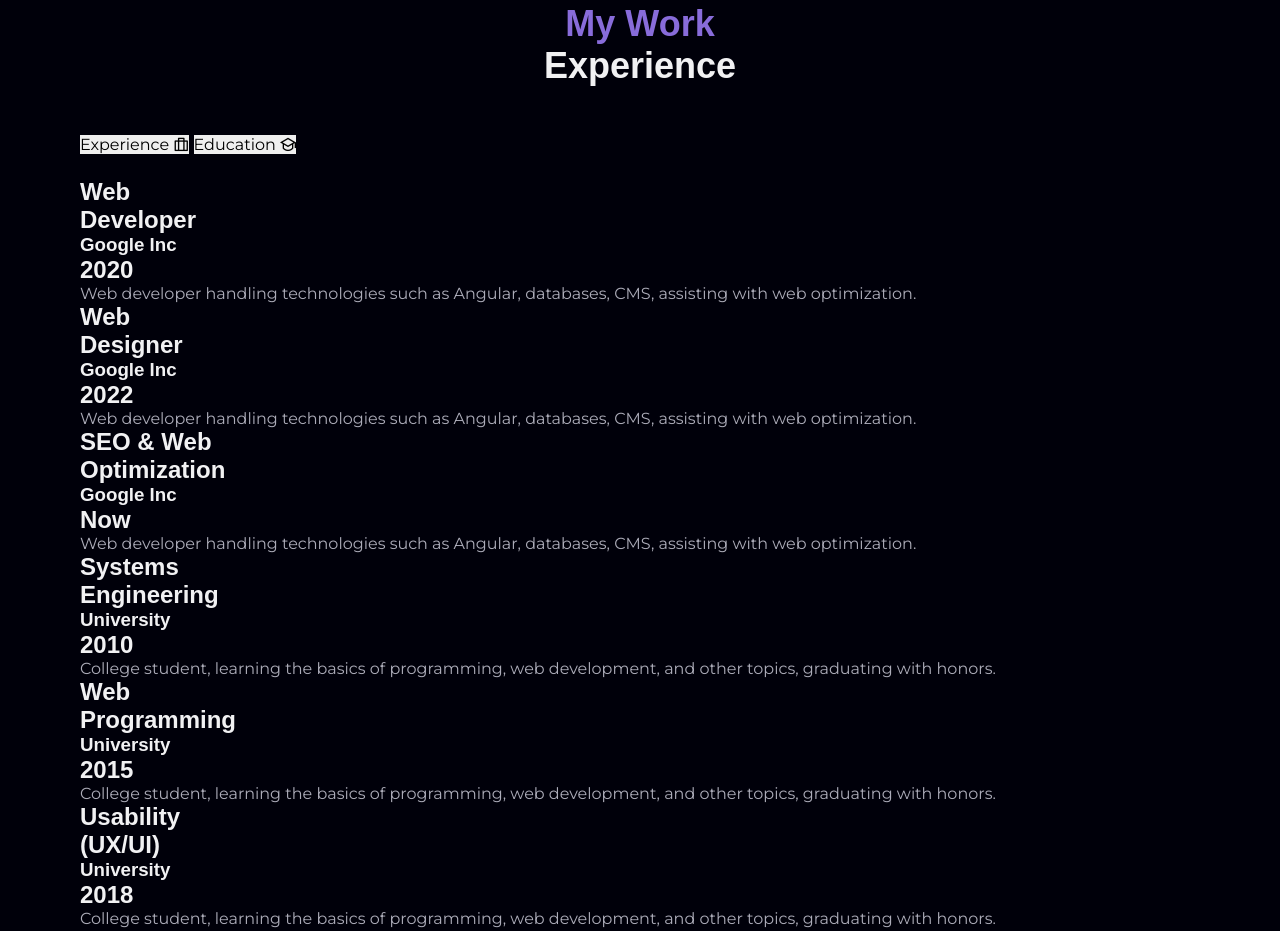
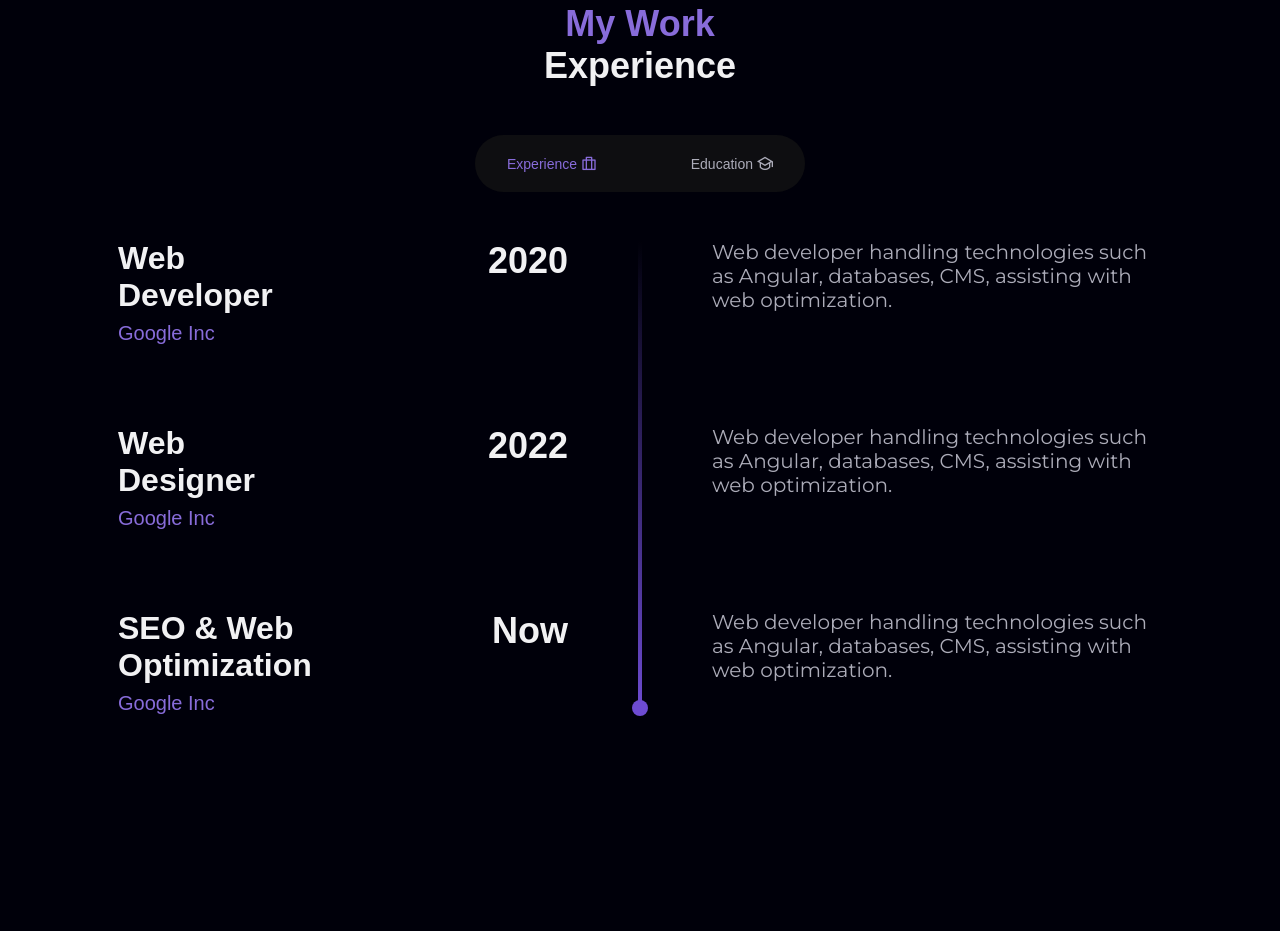
Before and after one commit to Hard1stf/Responsive-Portfolio, a plain HTML site: page index.html in a window 1280 px wide. Shown: the part 1512-2443 px from the top of the page. Drawn offline with nearby package versions, Linux system fonts and the light colour scheme; a web font is replaced by a local one.

Commit message:
code: style work and education section and make it responsive.

```diff
--- a/assets/css/style.css
+++ b/assets/css/style.css
@@ -169,12 +169,12 @@ img {
 }
 
 /* Blob */
-.blob{
+.blob {
   width: 250px;
   height: 250px;
   background: linear-gradient(180deg,
-              var(--first-color) 0%,
-              var(--first-color-alt) 100%);
+      var(--first-color) 0%,
+      var(--first-color-alt) 100%);
   border-radius: 50%;
   filter: blur(50px);
   position: absolute;
@@ -387,7 +387,7 @@ img {
   color: var(--title-color);
   padding: 1rem 2rem;
   box-shadow: 0 8px 32px hsla(var(--hue), 60%, 64%, .5),
-              inset 8px -8px 30px var(--first-color-alt-2);
+    inset 8px -8px 30px var(--first-color-alt-2);
   border-radius: 4rem;
   font-family: var(--second-font);
   font-weight: var(--font-semi-bold);
@@ -403,8 +403,7 @@ img {
 }
 
 .button:hover {
- box-shadow: 0 8px 48px hsla(var(--hue), 60%, 64%, .7)
-             inset 8px -8px 30px var(--first-color-alt-2);
+  box-shadow: 0 8px 48px hsla(var(--hue), 60%, 64%, .7) inset 8px -8px 30px var(--first-color-alt-2);
 }
 
 
@@ -464,12 +463,12 @@ img {
 }
 
 /*=============== PROJECTS ===============*/
-.projects .section-title{
+.projects .section-title {
   text-align: initial;
   margin-left: 1.5rem;
 }
 
-.projects-card{
+.projects-card {
   position: relative;
   background-color: var(--container-color);
   padding: 1.5rem;
@@ -477,56 +476,58 @@ img {
   overflow: hidden;
 }
 
-.projects-card .blob{
+.projects-card .blob {
   z-index: 0;
   right: -7.75rem;
   bottom: 0;
 }
 
-.projects-number, .projects-data, .projects-image{
+.projects-number,
+.projects-data,
+.projects-image {
   position: relative;
   z-index: 1;
 }
 
-.projects-number{
+.projects-number {
   display: flex;
   align-items: center;
   justify-content: space-between;
 }
 
-.projects-number h1{
+.projects-number h1 {
   font-size: var(--biggest-font-size);
 }
 
-.projects-number h3{
+.projects-number h3 {
   font-weight: var(--font-regular);
   font-size: var(--h3-font-size);
 }
 
-.projects-data{
+.projects-data {
   margin-block: 2rem;
 }
 
-.projects-title{
+.projects-title {
   font-size: var(--h2-font-size);
   margin-bottom: 1rem;
 }
 
-.projects-subtitle{
+.projects-subtitle {
   font-family: var(--second-font);
   font-size: var(--small-font-size);
   margin-bottom: .5rem;
 }
 
-.projects-description{
+.projects-description {
   font-size: var(--small-font-size);
 }
 
-.projects-img{
+.projects-img {
   border-radius: 1.5rem;
 }
 
-.projects-button{
+.projects-button {
   display: grid;
   place-items: center;
   width: 48px;
@@ -544,37 +545,128 @@ img {
   transition: box-shadow .4s, opacity .4s;
 }
 
-.projects-button:hover{
+.projects-button:hover {
   box-shadow: 0 0 24px var(--first-color);
 }
 
-.projects-image:hover .projects-button{
+.projects-image:hover .projects-button {
   opacity: 1;
   pointer-events: initial;
 }
 
 /* Swiper class */
-.projects-swiper{
+.projects-swiper {
   margin-inline: initial;
   padding-bottom: 2rem;
 }
 
-.projects .swiper-pagination-bullets{
+.projects .swiper-pagination-bullets {
   bottom: 0;
 }
 
-.projects .swiper-pagination-bullet{
+.projects .swiper-pagination-bullet {
   background-color: var(--first-color);
   transition: opacity .4s;
 }
 
 /*=============== WORK ===============*/
+.work-tabs {
+  background-color: var(--container-color);
+  padding: 1.25rem 2rem;
+  border-radius: 4rem;
+  display: flex;
+  justify-content: space-between;
+}
 
+.work-button {
+  background: none;
+  color: var(--text-color);
+  display: flex;
+  align-items: center;
+  column-gap: .25rem;
+  font-size: var(--small-font-size);
+  font-family: var(--second-font);
+  cursor: pointer;
+  transition: color .4s;
+}
+
+.work-button i {
+  font-size: 1rem;
+}
+
+.work-button:hover {
+  color: var(--first-color);
+}
+
+.work-area {
+  position: relative;
+  padding-left: 1rem;
+}
+
+.work-content {
+  display: grid;
+  row-gap: 4rem;
+}
+
+.work-card {
+  display: grid;
+  row-gap: 1rem;
+}
+
+.work-data {
+  display: flex;
+  justify-content: space-between;
+}
+
+.work-title {
+  font-size: var(--h2-font-size);
+  margin-bottom: .5rem;
+}
+
+.work-subtitle {
+  font-size: var(--normal-font-size);
+  font-weight: var(--font-regular);
+  color: var(--first-color);
+}
+
+.work-year {
+  font-size: var(--h1-font-size);
+}
+
+.work-line {
+  width: 4px;
+  height: 100%;
+  background: linear-gradient(180deg,
+      hsla(var(--hue), 60%, 64%, 0),
+      var(--first-color-alt-2));
+  position: absolute;
+  left: -.25rem;
+}
+
+.work-line::after {
+  content: '';
+  width: 16px;
+  height: 16px;
+  background-color: var(--first-color-alt-2);
+  border-radius: 50%;
+  position: absolute;
+  bottom: -1px;
+  left: -6px;
+}
 
 /* Show & hide sections */
+.work-area [data-content] {
+  display: none;
+}
 
+.work-active[data-content] {
+  display: grid;
+}
 
 /* Active tab */
+.work-button.work-active {
+  color: var(--first-color);
+}
 
 
 /*=============== SERVICES ===============*/
@@ -614,8 +706,12 @@ img {
     height: 220px;
   }
 
-  .projects-card{
+  .projects-card {
     padding: 0 1rem;
+  }
+
+  .work-tabs{
+    padding-inline: 1rem;
   }
 }
 
@@ -626,28 +722,55 @@ img {
     margin: 0 auto;
   }
 
-  .about-container{
+  .about-container,
+  .work-container{
     grid-template-columns: 460px;
     justify-content: center;
   }
 
-  .about-data, .about-data .section-title{
+  .about-data,
+  .about-data .section-title {
     text-align: center;
   }
 
-  :is(.projects) .section-title{
+  :is(.projects) .section-title {
     text-align: center;
     margin-left: 0;
   }
 
-  .projects-card{
+  .projects-card {
     width: 350px;
+  }
+
+  .work-tabs{
+    width: 330px;
+    justify-self: center;
   }
 }
 
 @media screen and (min-width: 786px) {
   .home-container {
     width: 600px;
+  }
+
+  .work-container{
+    grid-template-columns: 600px;
+  }
+
+  .work-area{
+    padding-left: 0;
+  }
+
+  .work-card{
+    grid-template-columns: repeat(2, 270px);
+    justify-content: center;
+    column-gap: 3rem;
+  }
+
+  .work-line{
+    left: 0;
+    right: 0;
+    margin-inline: auto;
   }
 
 }
@@ -740,80 +863,104 @@ img {
     right: 0;
   }
 
-  .about-container{
+  .about-container {
     grid-template-columns: repeat(2, 500px);
     align-items: center;
     column-gap: 5.5rem;
     padding: 2rem 0 0 0;
   }
 
-  .about-data, .about-data .section-title{
+  .about-data,
+  .about-data .section-title {
     text-align: initial;
     z-index: 2;
   }
 
-  .about-profile{
+  .about-profile {
     width: 500px;
   }
 
-  .about-description{
+  .about-description {
     margin: 0 0 3rem 0;
   }
 
-  .about-image{
+  .about-image {
     order: -1;
   }
 
-  .about-image .blob-animate{
+  .about-image .blob-animate {
     width: 200px;
     height: 200px;
     filter: blur(50px);
   }
 
-  .about-image .blob-animate:nth-child(1){
+  .about-image .blob-animate:nth-child(1) {
     left: 4rem;
     top: 4rem;
   }
 
-  .about-image .blob-animate:nth-child(2){
+  .about-image .blob-animate:nth-child(2) {
     right: -1rem;
     bottom: 3rem;
   }
 
-  .about-shadow{
+  .about-shadow {
     height: 600px;
     bottom: 0;
   }
 
-  .projects{
+  .projects {
     padding-block: 9rem 4rem;
   }
 
-  .projects-swiper{
+  .projects-swiper {
     padding: 0 0 4rem 0;
   }
 
-  .projects-container{
+  .projects-container {
     max-width: 1380px;
   }
 
-  .projects-card{
+  .projects-card {
     width: 440px;
     padding: 2.5rem;
     border-radius: 4rem;
   }
 
-  .projects-subtitle, .projects-description{
+  .projects-subtitle,
+  .projects-description {
     font-size: var(--normal-font-size);
   }
 
-  .projects-img{
+  .projects-img {
     border-radius: 2rem;
   }
 
-  .projects-button{
+  .projects-button {
     top: 1.5rem;
     right: 1.5rem;
+  }
+
+  .work-container{
+    grid-template-columns: 1050px;
+    row-gap: 3rem;
+  }
+
+  .work-content{
+    row-gap: 5rem;
+  }
+
+  .work-card{
+    grid-template-columns: repeat(2, 450px);
+    column-gap: 9rem;
+  }
+
+  .work-title{
+    font-size: var(--bigger-font-size);
+  }
+
+  .work-subtitle, .work-description{
+    font-size: var(--h3-font-size);
   }
 }
 
```
